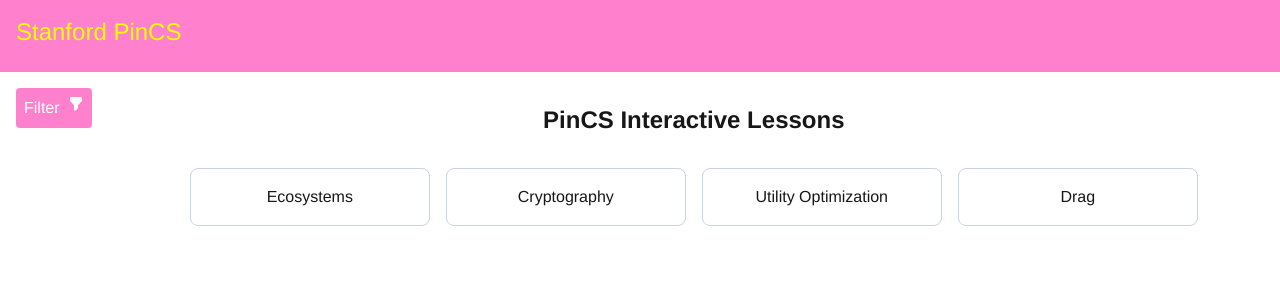
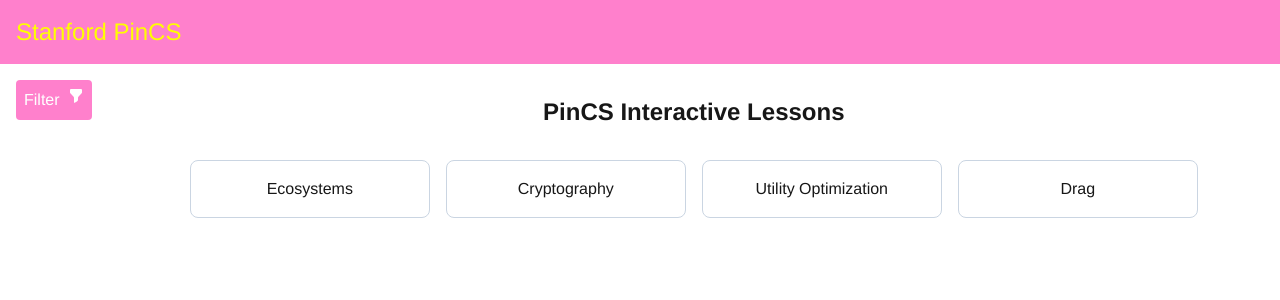
Before and after one commit to Stanford-PinCS/pincs-lessons-site, a Next.js app: page / in a window 1280 px wide. Shown: the top 300 px of the page. Built offline with nearby package versions, Linux system fonts and the light colour scheme.

Commit message:
made margin uniform

```diff
--- a/src/components/PincsHeader.tsx
+++ b/src/components/PincsHeader.tsx
@@ -2,7 +2,7 @@ import Link from "next/link";
 
 export default function PincsHeader() {
   return (
-    <div className="md:pt-2 lg:pt-4 md:pl-2 lg:pl-4 md:pb-3 lg:pb-6 bg-[#ff80cc] w-full">
+    <div className="md:pt-2 md:pb-2 md:pl-2 lg:pt-4 lg:pb-4 lg:pl-4 bg-[#ff80cc] w-full">
       <Link
         href={"/"}
         className="flex text-2xl font-extralight inline-block no-underline hover:text-white text-[#ff0]"
```
